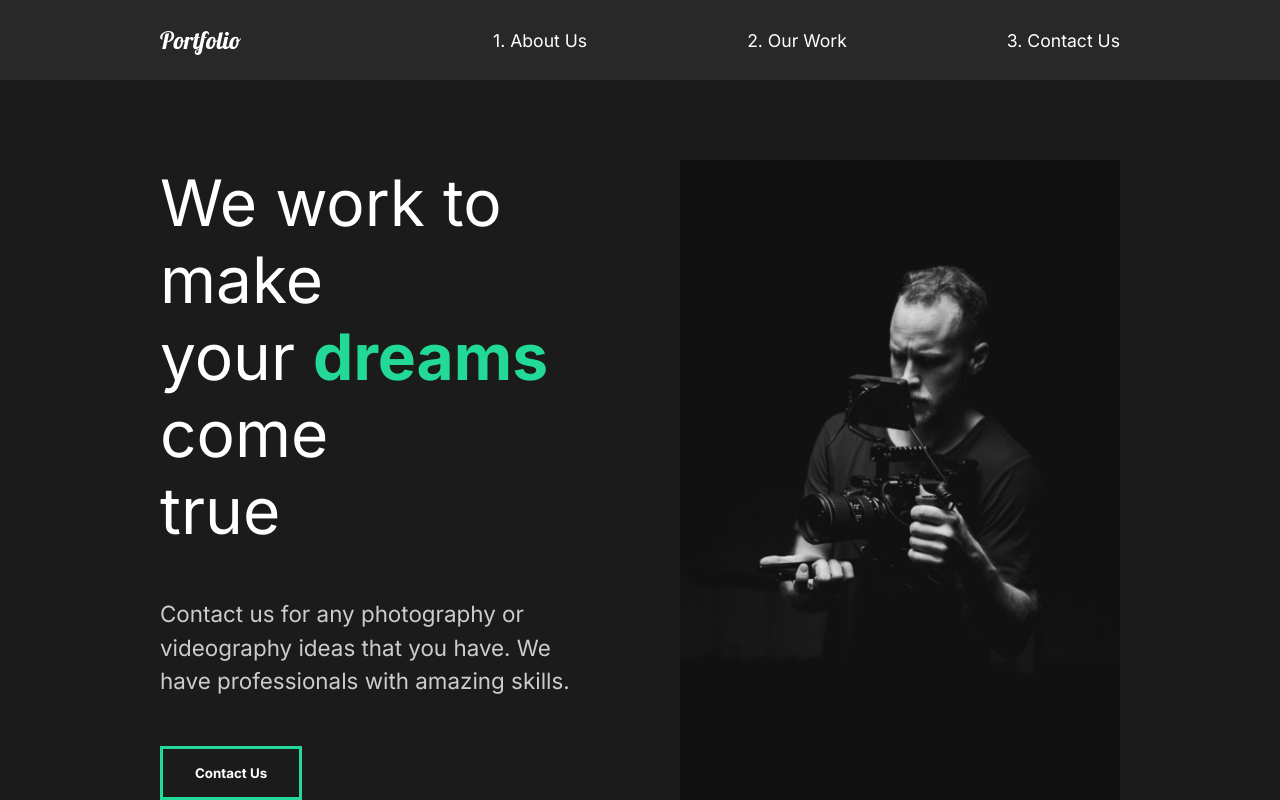
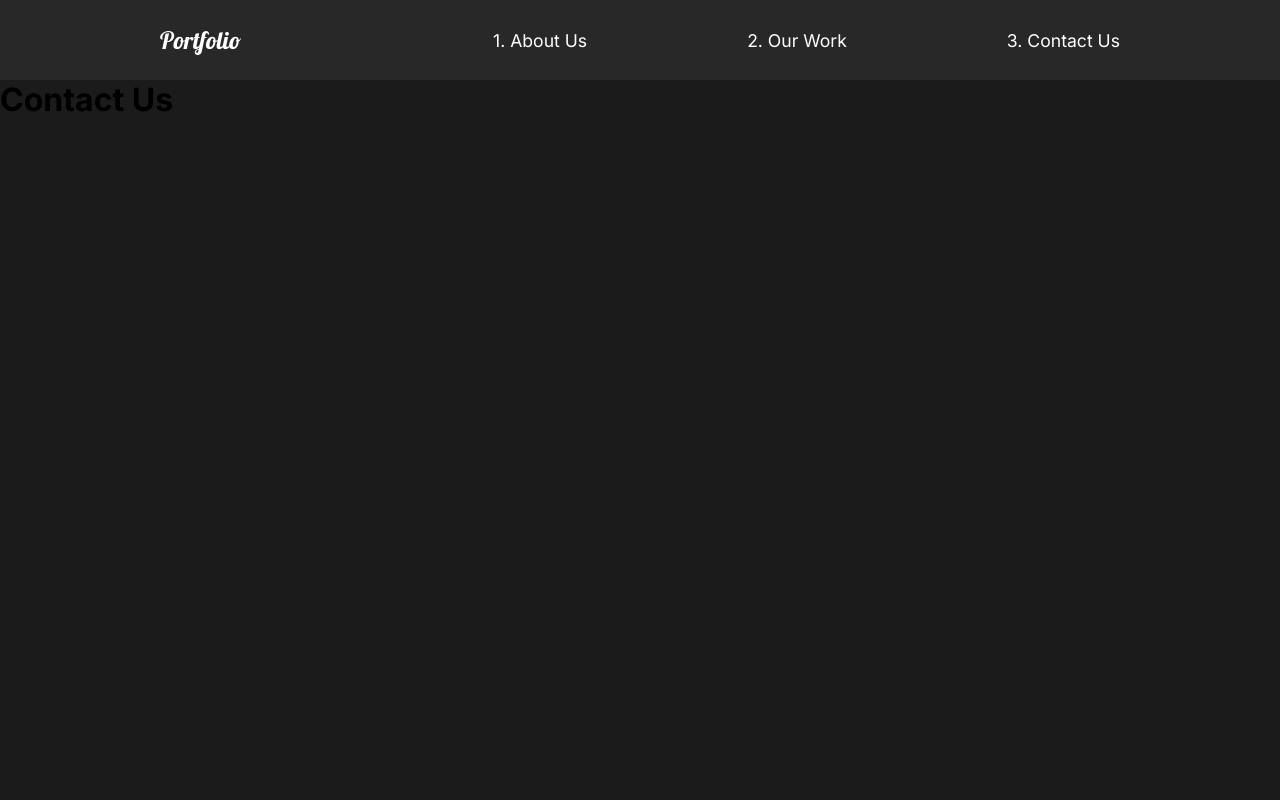
Before and after one commit to limbaniafagalde/portfolio, a React (Create React App) app: page /contact in a window 1280 px wide. Shown: the top 800 px of the page. Built offline with nearby package versions, Linux system fonts and the light colour scheme.

Commit message:
React Router

```diff
--- a/src/App.js
+++ b/src/App.js
@@ -2,14 +2,30 @@
 import GlobalStyle from "./components/GlobalStyle";
 //Import Pages
 import AboutUs from "./pages/AboutUs";
+import ContactUs from "./pages/ContactUs";
+import OurWork from "./pages/OurWork";
+//Import Components
 import Nav from "./components/Nav";
+//Router
+import {Routes, Route} from "react-router-dom";
+
 
 function App() {
   return (
     <div className="App">
       <GlobalStyle/>
       <Nav/>
-      <AboutUs/>
+
+      <Routes>
+
+        <Route path="/" element={<AboutUs/>} />
+
+        <Route path="/work" element={<OurWork/>} />
+
+        <Route path="/contact" element={<ContactUs/>} />
+
+      </Routes>
+
     </div>
   );
 }
--- a/src/components/Nav.js
+++ b/src/components/Nav.js
@@ -1,19 +1,20 @@
 import React from "react";
 import styled from "styled-components";
+import {Link} from "react-router-dom";
 
 const Nav = () => {
     return(
         <StyledNav>
-            <h1><a id="logo" href="#">Portfolio</a></h1>
+            <h1><Link id="logo" to="/">Portfolio</Link></h1>
             <ul>
                 <li>
-                    <a href="#">1. About Us</a>
+                    <Link to="/">1. About Us</Link>
                 </li>
                 <li>
-                    <a href="#">2. Our Work</a>
+                    <Link to="/work">2. Our Work</Link>
                 </li>
                 <li>
-                    <a href="#">3. Contact Us</a>
+                    <Link to="/contact">3. Contact Us</Link>
                 </li>
             </ul>
         </StyledNav>
--- a/src/index.js
+++ b/src/index.js
@@ -2,11 +2,14 @@
 import ReactDOM from 'react-dom/client';
 import App from './App';
 import reportWebVitals from './reportWebVitals';
+import { BrowserRouter } from 'react-router-dom';
 
 const root = ReactDOM.createRoot(document.getElementById('root'));
 root.render(
   <React.StrictMode>
-    <App />
+    <BrowserRouter>
+      <App />
+    </BrowserRouter>
   </React.StrictMode>
 );
 
--- /dev/null
+++ b/src/pages/ContactUs.js
@@ -0,0 +1,11 @@
+import React from "react";
+
+const ContactUs = () => {
+    return(
+        <div>
+            <h1>Contact Us</h1>
+        </div>
+    )
+}
+
+export default ContactUs;
--- /dev/null
+++ b/src/pages/OurWork.js
@@ -0,0 +1,11 @@
+import React from "react";
+
+const OurWork = () => {
+    return(
+        <div>
+            <h1>Our Work</h1>
+        </div>
+    )
+}
+
+export default OurWork;
```
